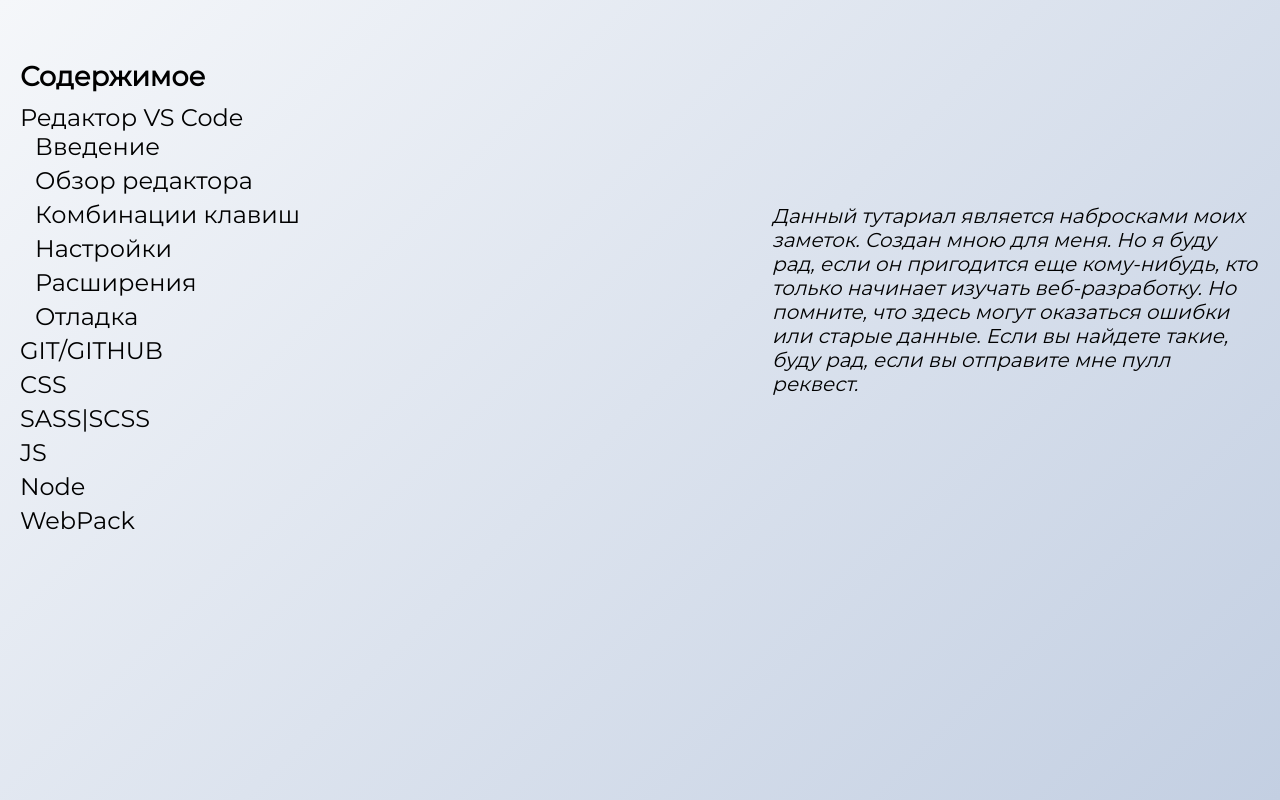
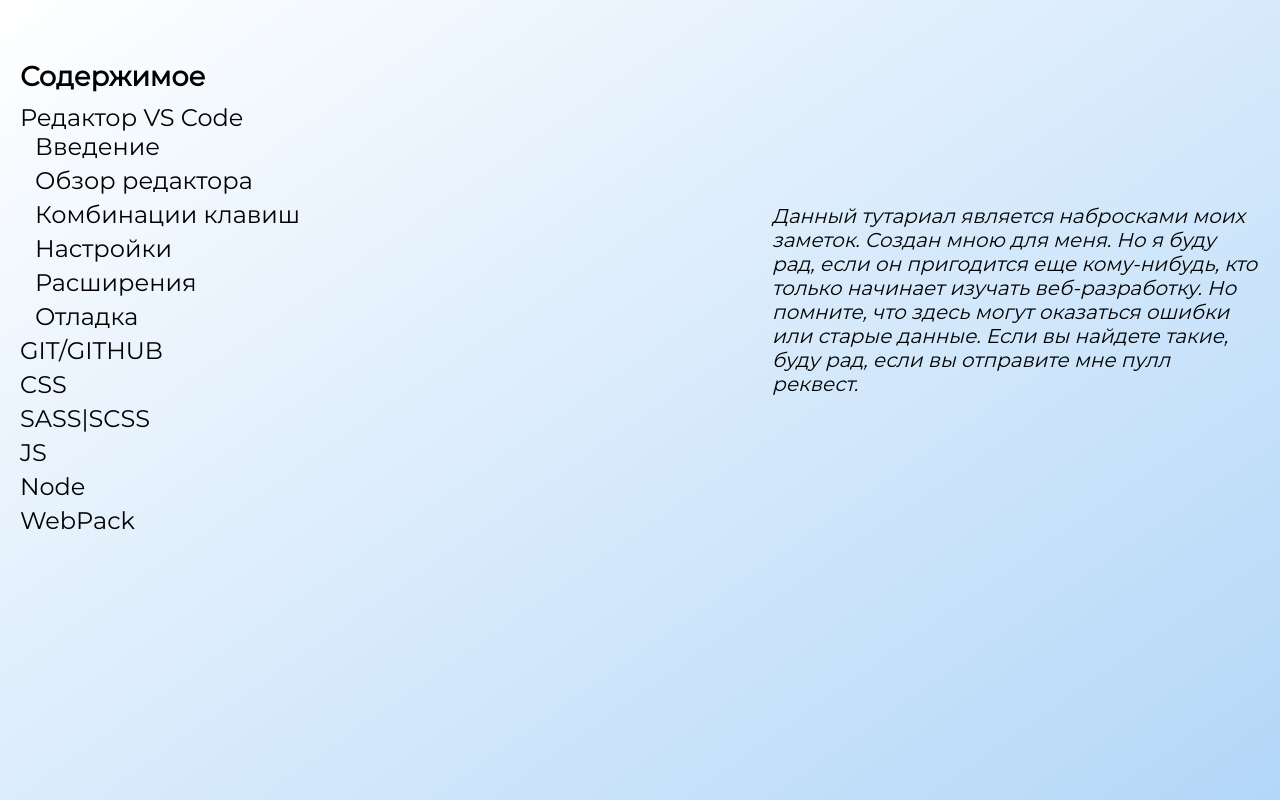
Before and after one commit to Alexander-1092/tutorial, a website: page main/index.html in a window 1280 px wide. Drawn offline with nearby package versions, Linux system fonts and the light colour scheme; files that its build step writes are made by us from their sources.

Commit message:
change: main background

```diff
--- a/SCSS/_base-styles.scss
+++ b/SCSS/_base-styles.scss
@@ -47,7 +47,7 @@ h3 {
     font-family: $font-primary;
     font-size: 22px;
     .wrapper {
-        background: linear-gradient(135deg, #f5f7fa 0%, #c3cfe2 100%);
+        background: linear-gradient(145deg, #ffffff 0%, #b3d7f8 100%);
         display: grid;
         grid-template-columns: 13rem 1fr;
         min-height: 100vh;
--- a/VSCode/SCSS/main.scss
+++ b/VSCode/SCSS/main.scss
@@ -47,7 +47,7 @@ h3 {
     font-family: $font-primary;
     font-size: 22px;
     .wrapper {
-        background: linear-gradient(135deg, #f5f7fa 0%, #c3cfe2 100%);
+        background: linear-gradient(145deg, #ffffff 0%, #b3d7f8 100%);
         display: grid;
         grid-template-columns: 13rem 1fr;
         min-height: 100vh;
--- a/main/SCSS/main.scss
+++ b/main/SCSS/main.scss
@@ -27,7 +27,7 @@ a {
 
 .body {
     .wrapper {
-        background: linear-gradient(135deg, #f5f7fa 0%, #c3cfe2 100%);
+        background: linear-gradient(145deg, #ffffff 0%, #b3d7f8 100%);
         font-family: $font-primary;
         min-height: 100vh;
         .main {
```
Also changed, not shown: git/css/git.css, git/css/main.css.
